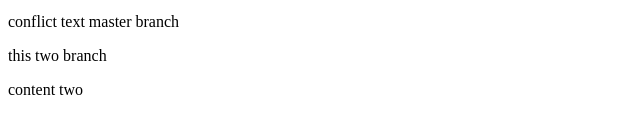
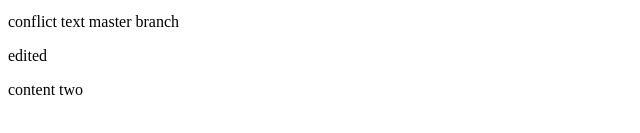
Before and after one commit to MuneesMnz/git, a plain HTML site: page index.html in a window 1280 px wide. Shown: the part 287-420 px from the top of the page, 0-640 px from the left. Drawn offline with Linux system fonts and the light colour scheme.

Commit message:
Update index.html
edit

```diff
--- a/index.html
+++ b/index.html
@@ -17,7 +17,7 @@
     <p>conflict text master branch</p>
 
     <div>
-        this two branch
+        edited
 
         <p>content two</p>
     </div>
```
